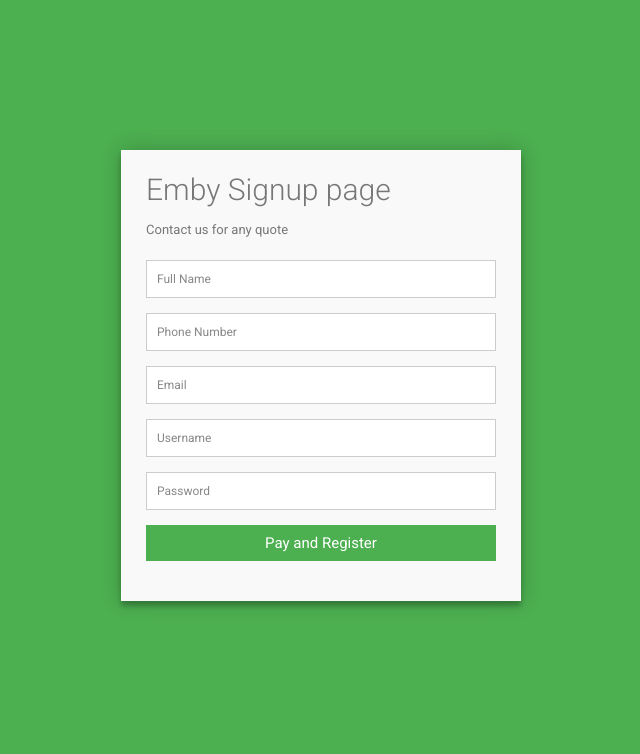
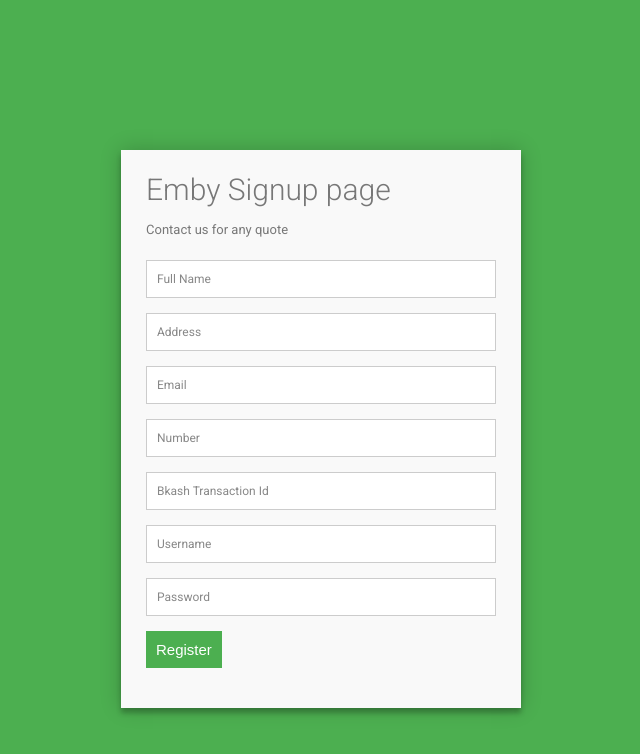
Before and after one commit to mdshemul48/Emby-Signup-with-SSLcommerz-Payment-Gateway, a React (Create React App) app in the folder frontend/: page / in a window 1280 px wide. Shown: the top 754 px of the page, without its empty margins (319-959 px from the left). Built offline with nearby package versions, Linux system fonts and the light colour scheme.

Commit message:
adding shared btn

```diff
--- a/frontend/package.json
+++ b/frontend/package.json
@@ -3,6 +3,7 @@
   "version": "0.1.0",
   "private": true,
   "dependencies": {
+    "@hookform/error-message": "^2.0.0",
     "@testing-library/jest-dom": "^5.11.4",
     "@testing-library/react": "^11.1.0",
     "@testing-library/user-event": "^12.1.10",
--- /dev/null
+++ b/frontend/src/shared/UI/Button.jsx
@@ -0,0 +1,13 @@
+import React from "react";
+
+import style from "./Button.module.css";
+const Button = (props) => {
+  console.log(style);
+  return (
+    <button type={props.type} className={`${style.button} ${props.className}`}>
+      {props.children}
+    </button>
+  );
+};
+
+export default Button;
--- /dev/null
+++ b/frontend/src/shared/UI/Button.module.css
@@ -0,0 +1,9 @@
+.button {
+  cursor: pointer;
+  border: none;
+  background: #4caf50;
+  color: #fff;
+  margin: 0 0 5px;
+  padding: 10px;
+  font-size: 15px;
+}
--- /dev/null
+++ b/frontend/src/signup/components/AuthForm.jsx
@@ -0,0 +1,96 @@
+import React from "react";
+import { useForm } from "react-hook-form";
+
+// castom imports
+import Button from "../../shared/UI/Button";
+import Input from "./Input";
+const AuthForm = (props) => {
+  const {
+    register,
+    handleSubmit,
+    watch,
+    formState: { errors },
+  } = useForm();
+
+  const checkUsernameHandler = () => {
+    const username = watch("username");
+    props.userExistHandler(username);
+  };
+  return (
+    <form
+      className="form"
+      id="contact"
+      onSubmit={handleSubmit(props.onSubmitHandler)}
+    >
+      <h3>Emby Signup page</h3>
+      <h4>Contact us for any quote</h4>
+      {errors.password?.message && (
+        <h4 className="error">{errors.password?.message}</h4>
+      )}
+      <Input
+        register={register}
+        name="name"
+        placeholder="Full Name"
+        filter={{ required: "Name is required." }}
+        errors={errors}
+      />
+      <Input
+        register={register}
+        name="address"
+        placeholder="Address"
+        filter={{ required: "Address is required" }}
+        errors={errors}
+      />
+      <Input
+        register={register}
+        name="email"
+        placeholder="Email"
+        filter={{ required: "Email is required" }}
+        errors={errors}
+      />
+      <Input
+        register={register}
+        name="number"
+        placeholder="Number"
+        filter={{ required: "Number is required" }}
+        errors={errors}
+      />
+      <Input
+        register={register}
+        name="bkash"
+        placeholder="Bkash Transaction Id"
+        filter={{ required: "Bkash Transaction Id is required" }}
+        errors={errors}
+      />
+      <Input
+        register={register}
+        name="username"
+        placeholder="Username"
+        filter={{
+          required: "Username is required",
+        }}
+        errors={errors}
+      />
+      <Input
+        register={register}
+        name="password"
+        placeholder="Password"
+        filter={{
+          required: "Username is required",
+          minLength: {
+            value: 8,
+            message: "Your password must be at least 8 characters",
+          },
+        }}
+        errors={errors}
+        type="password"
+      />
+
+      <fieldset>
+        <Button>Register</Button>
+      </fieldset>
+    </form>
+  );
+};
+
+export default AuthForm;
--- /dev/null
+++ b/frontend/src/signup/components/Input.jsx
@@ -0,0 +1,21 @@
+import React from "react";
+import { ErrorMessage } from "@hookform/error-message";
+const Input = (props) => {
+  return (
+    <fieldset>
+      <input
+        type={props.type || "text"}
+        {...props.register(props.name, props.filter)}
+        placeholder={props.placeholder}
+        className={`${props.className ? props.className : ""}form__input`}
+      />
+      <ErrorMessage
+        errors={props.errors}
+        name={props.name}
+        render={({ message }) => <p className="error">{message}</p>}
+      />
+    </fieldset>
+  );
+};
+
+export default Input;
--- a/frontend/src/signup/pages/Signup.jsx
+++ b/frontend/src/signup/pages/Signup.jsx
@@ -1,19 +1,12 @@
-import React, { useState, useEffect } from "react";
-import { useForm } from "react-hook-form";
+import React, { useState } from "react";
 // signup page
+import AuthForm from "../components/AuthForm";
 import "./Signup.css";
 const Signup = () => {
   // changing title of the page.
   document.title = "Signup page";
 
   const [uniqueUsername, setUniqueUsername] = useState(false);
-
-  const {
-    register,
-    handleSubmit,
-    watch,
-    formState: { errors },
-  } = useForm();
 
   // this will handle after click submit the form.
   const onSubmitHandler = (data) => {
@@ -74,87 +67,18 @@
     if (!responseText.successful) {
       return alert("something wrong wth the username check function");
     }
-    setUniqueUsername(responseText.found);
+    return responseText.found;
   };
 
   // getting username and calling userExistHandler
-  const checkUsernameHandler = () => {
-    const username = watch("username");
-    userExistHandler(username);
-  };
 
   return (
     <div className="container">
-      <form
-        className="form"
-        id="contact"
-        onSubmit={handleSubmit(onSubmitHandler)}
-      >
-        <h3>Emby Signup page</h3>
-        <h4>Contact us for any quote</h4>
-        {uniqueUsername && (
-          <h4 className="error">
-            Username already exist. Please choose another one.
-          </h4>
-        )}
-        {errors.password?.message && (
-          <h4 className="error">{errors.password?.message}</h4>
-        )}
-        <fieldset>
-          <input
-            type="text"
-            placeholder="Full Name"
-            className="form__input"
-            {...register("name", { required: true })}
-          />
-        </fieldset>
-
-        <fieldset>
-          <input
-            {...register("number", { required: true })}
-            type="tel"
-            placeholder="Phone Number"
-            className="form__input"
-          />
-        </fieldset>
-        <fieldset>
-          <input
-            type="email"
-            {...register("email", { required: true })}
-            placeholder="Email"
-            className="form__input"
-          />
-        </fieldset>
-        <fieldset>
-          <input
-            type="text"
-            {...register("username", { required: true })}
-            placeholder="Username"
-            className="form__input"
-            onBlur={checkUsernameHandler}
-          />
-        </fieldset>
-        <fieldset>
-          <input
-            type="password"
-            {...register("password", {
-              required: true,
-              minLength: {
-                value: 8,
-                message: "Please Enter Password within 8 Characters",
-              },
-            })}
-            placeholder="Password"
-            className="form__input"
-          />
-        </fieldset>
-
-        <fieldset>
-          <button className="btn" type="submit">
-            Pay and Register
-          </button>
-        </fieldset>
-      </form>
+      <AuthForm
+        onSubmitHandler={onSubmitHandler}
+        userExistHandler={userExistHandler}
+        uniqueUsername={uniqueUsername}
+      />
     </div>
   );
 };
```
Also changed, not shown: 1 other file (tests, documents, lock files or other folders).
